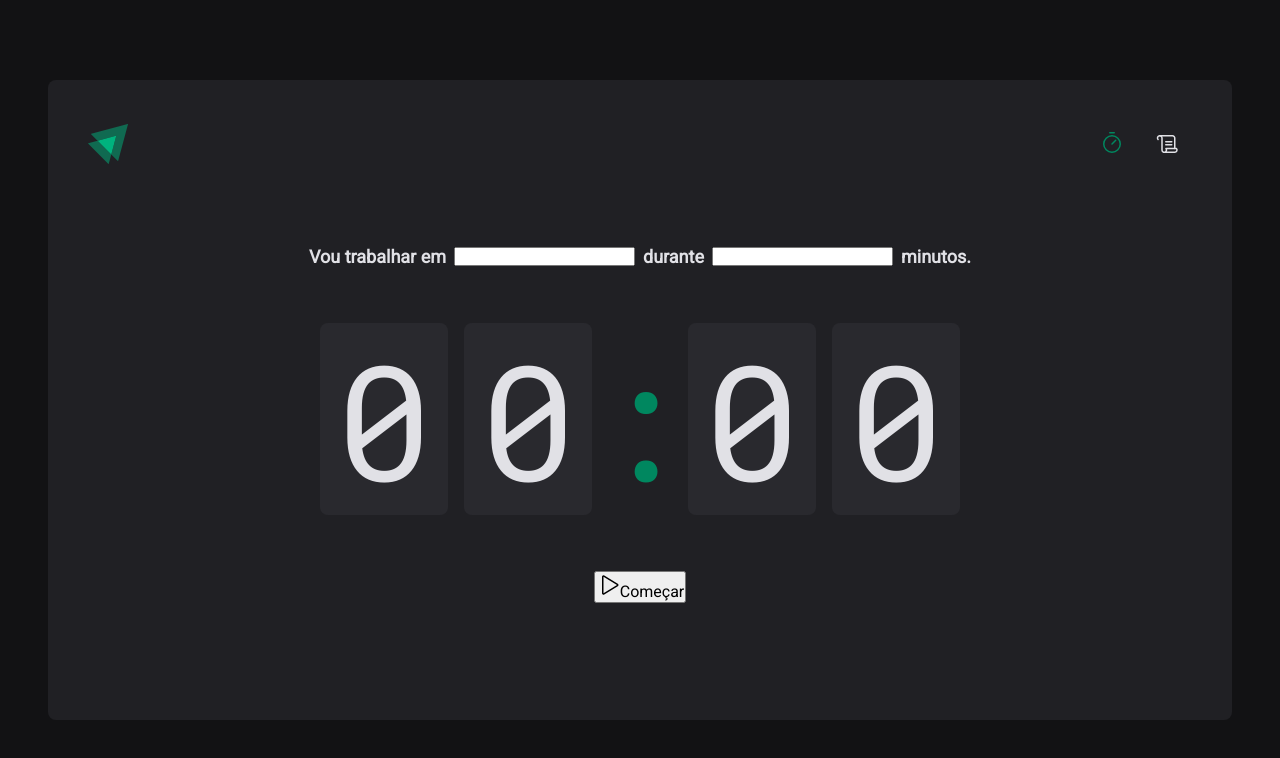
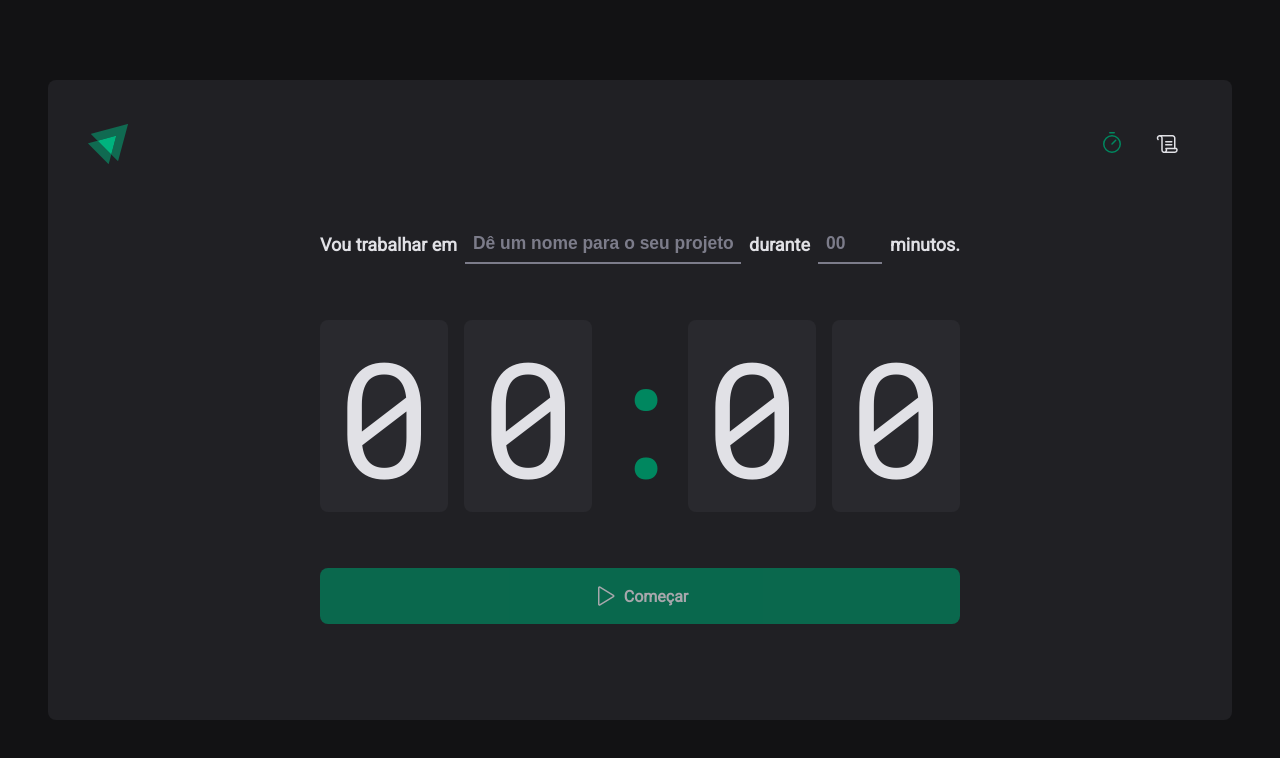
Before and after one commit to Meints/ignite-timer, a React (Vite) app: page / in a window 1280 px wide. Shown: the top 758 px of the page. Built offline with nearby package versions, Linux system fonts and the light colour scheme.

Commit message:
Finalizing the main page style

```diff
--- a/src/pages/Home/index.tsx
+++ b/src/pages/Home/index.tsx
@@ -1,5 +1,5 @@
 import { Play } from "phosphor-react";
-import { CountdownContainer, FormContainer, HomeContainer, Separator } from "./styles";
+import { CountdownContainer, FormContainer, HomeContainer, MinutesAmountInput, Separator, StartCountdownButton, TaskInput } from "./styles";
 
 export function Home(){
     return (
@@ -7,10 +7,27 @@
             <form action="">
                 <FormContainer>
                     <label htmlFor="task">Vou trabalhar em</label>
-                    <input id="task" type="text" />
+                    <TaskInput
+                        id="task"
+                        list="task-suggestions"
+                        type="text"
+                        placeholder="Dê um nome para o seu projeto"
+                    />
+                    <datalist id="task-suggestions">
+                        <option value="Projeto 1" />
+                        <option value="Projeto 2" />
+                        <option value="Projeto 3" />
+                    </datalist>
 
                     <label htmlFor="minutesAmount">durante</label>
-                    <input id="minutesAmount" type="number" />
+                    <MinutesAmountInput
+                        id="minutesAmount"
+                        type="number"
+                        placeholder="00"
+                        step={5}
+                        min={5}
+                        max={60}
+                    />
 
                     <span>minutos.</span>
                 </FormContainer>
@@ -23,10 +40,10 @@
                     <span>0</span>
                 </CountdownContainer>
 
-                <button type="submit">
+                <StartCountdownButton disabled type="submit">
                     <Play size={24} />
                     Começar
-                </button>
+                </StartCountdownButton>
             </form>
         </HomeContainer>
     )
--- a/src/pages/Home/styles.ts
+++ b/src/pages/Home/styles.ts
@@ -27,6 +27,37 @@
     flex-wrap: wrap;
 `;
 
+const BaseInput = styled.input`
+    background: transparent;
+    height: 2.5rem;
+    border: 0;
+    border-bottom: 2px solid ${props => props.theme["gray-500"]};
+    font-weight: bold;
+    font-size: 1.09rem;
+    padding: 0 0.5rem;
+    color: ${props => props.theme["gray-100"]};
+
+    &:focus{
+        box-shadow: none;
+        border-color: ${props => props.theme["green-500"]};
+    }
+
+    &::placeholder{
+        color: ${props => props.theme["gray-500"]};
+    }
+`;
+
+export const TaskInput = styled(BaseInput)`
+    flex: 1;
+    &::-webkit-calendar-picker-indicator{
+        display: none !important;
+    }
+`;
+
+export const MinutesAmountInput = styled(BaseInput)`
+    width: 4rem;
+`;
+
 export const CountdownContainer = styled.div`
     font-family: 'Roboto Mono', monospace;
     font-size: 10rem;
@@ -52,3 +83,30 @@
     display: flex;
     justify-content: center;
 `;
+
+export const StartCountdownButton = styled.button`
+    width: 100%;
+    border: 0;
+    padding: 1rem;
+    border-radius: 8px;
+
+    display: flex;
+    align-items: center;
+    justify-content: center;
+
+    gap: 0.5rem;
+    font-weight: bold;
+
+    cursor: pointer;
+
+    background: ${props => props.theme["green-500"]};
+    color: ${props => props.theme["gray-100"]};
+
+    &:disabled{
+        opacity: 0.7;cursor: not-allowed;
+    }
+
+    &:not(:disabled):hover{
+        background: ${props => props.theme["green-700"]};
+    }
+`;
```
